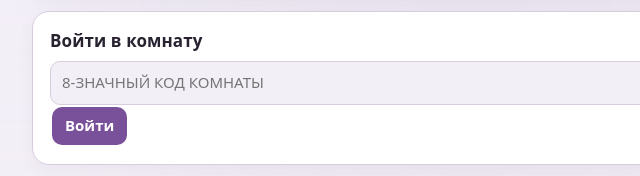
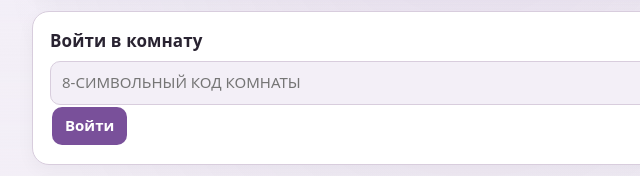
Before and after one commit to Netomur/Bunker, a plain HTML site: page index.html in a window 1280 px wide. Shown: the part 951-1127 px from the top of the page, 168-808 px from the left. Drawn offline with Linux system fonts and the light colour scheme.

Commit message:
docs: clarify invite codes are eight characters

```diff
--- a/index.html
+++ b/index.html
@@ -172,7 +172,7 @@ const RULES=`<div class=rl>
 <h3>Как начать</h3>
 <ul>
 <li>Введите имя или войдите через Discord. Авторизация необязательна.</li>
-<li>Создайте комнату, выберите набор «Стандартный» и отправьте друзьям <b>8-значный код</b>.</li>
+<li>Создайте комнату, выберите набор «Стандартный» и отправьте друзьям <b>8-символьный код</b>.</li>
 <li>Остальные участники вводят этот код в поле «Войти в комнату».</li>
 <li>В комнате может быть до 16 участников. Ведущий запускает игру, когда все готовы.</li>
 </ul>
@@ -523,7 +523,7 @@ function room(){if(!R)return `<p>${S.err?'':'Загрузка…'} <button class
 
 function home(){return `<div class=hero role=img aria-label="Бункер: играй, выживай, побеждай"></div><div class="card home-head"><div class=home-headline><div><span class=eyebrow>ПОСЛЕДНЕЕ УБЕЖИЩЕ</span><h1 style="margin:0"><span class=lg></span> Бункер</h1></div><div class=home-tools><button class=g data-a=info>ℹ️ Правила</button><button class=g data-a=sett>⚙️ Настройки</button></div></div><p class=home-lead>Мест меньше, чем желающих. Соберите команду, раскройте карты и докажите, что именно вы заслужили место внутри.</p>${S.dc?`<p class=pl>${av(S.dc)}<b>${esc(S.dc.name)}</b> <span class=mu>(Discord)</span> <button class=g data-a=dcout>Выйти из Discord</button></p>`:`<label>Ваше имя<input id=name value="${esc(S.name)}"></label>${DISCORD_CLIENT_ID?'<p><button data-a=dclogin>Войти через Discord</button> <span class=mu>ник и аватар подтянутся сами</span></p>':''}`}</div>
 <div class=card><h3>Создать комнату</h3><p class=mu>${window.BUNKER_API_BASE?'Подключён бесплатный облачный сервер.':'Сетевой сервер ещё не настроен: после его бесплатной публикации игра будет работать через Cloudflare.'}</p><label>Набор<select id=pick>${BUILTIN.map(s=>`<option value="${s.id}">${esc(s.name)} (встроенный)</option>`).join('')}${S.sets.map(s=>`<option value="${s.id}">${esc(s.name)}</option>`).join('')}</select></label><button data-a=create>Создать</button></div>
-<div class=card><h3>Войти в комнату</h3><input id=code placeholder="8-значный код комнаты" maxlength=8 style="text-transform:uppercase"><button data-a=join>Войти</button></div>
+<div class=card><h3>Войти в комнату</h3><input id=code placeholder="8-символьный код комнаты" maxlength=8 style="text-transform:uppercase"><button data-a=join>Войти</button></div>
 <div class=card><h3>Собственные наборы</h3><p class=mu>Встроенный набор «Стандартный» уже готов к игре. Здесь можно хранить дополнительные наборы для других компаний или сценариев.</p>${S.sets.map(s=>`<p>${esc(s.name)} <button class=g data-a=edit1 data-i="${s.id}">Изменить</button></p>`).join('')||'<p class=mu>Своих наборов пока нет</p>'}<button data-a=new>Новый набор</button><button class=g data-a=exp>Экспорт</button><label>Импорт из файла<input type=file accept=.json data-a=imp></label><p class=mu>Наборы хранятся в этом браузере. Делайте экспорт, чтобы перенести их на другое устройство.</p></div>`}
 
 function editor(){const e=S.ed;return `<div class=card><button class=g data-a=home>← Назад</button><h2>Редактор набора</h2>
```
